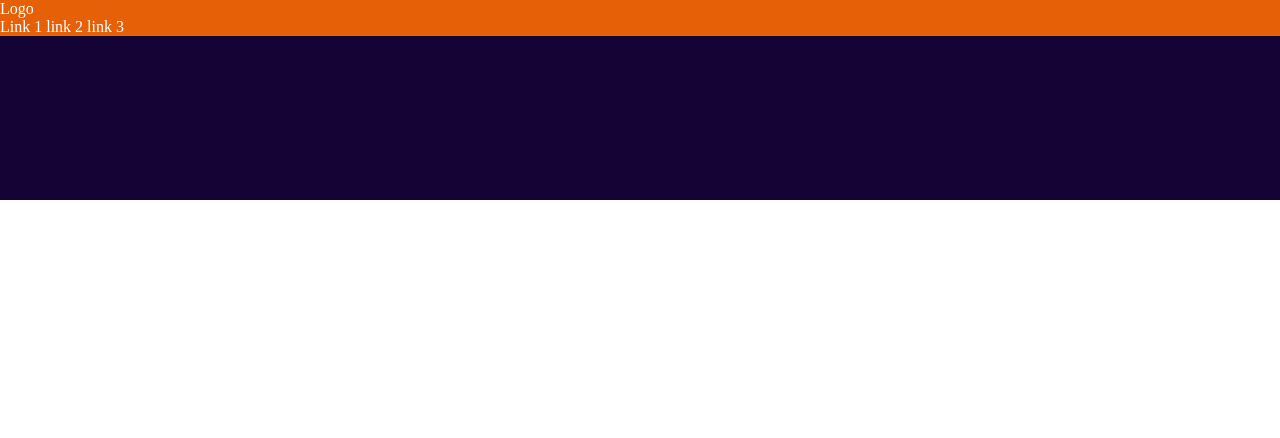
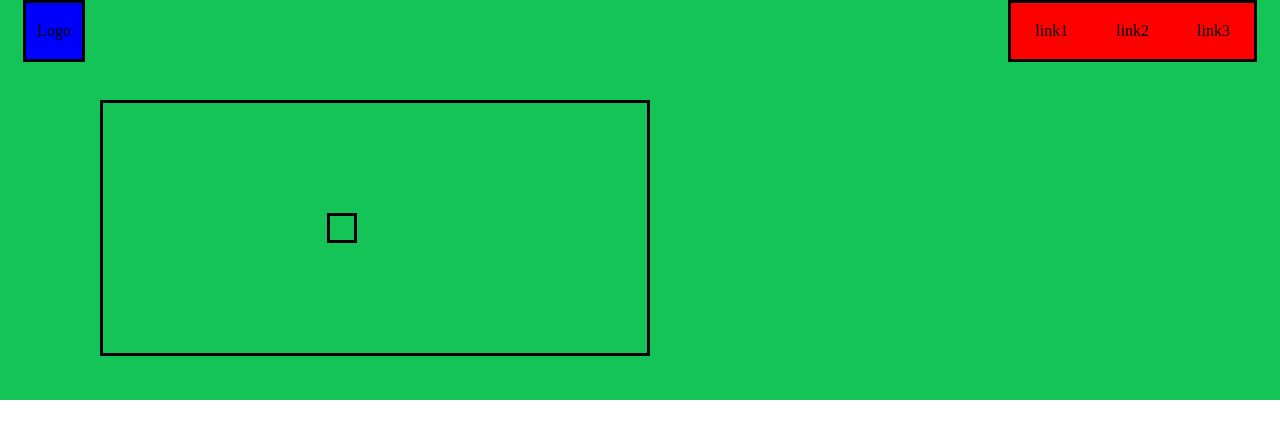
Before and after one commit to TheonDelgado/css-exercises, a plain HTML site: page Landing-Page/index.html in a window 1280 px wide. Drawn offline with Linux system fonts and the light colour scheme.

Commit message:
Fixed bug with header, working on creating Quote and Image areas

```diff
--- a/Landing-Page/index.html
+++ b/Landing-Page/index.html
@@ -2,20 +2,24 @@
 <html lang="en">
 
 <head>
-<title>Landing Page</title>
+<title></title>
 <meta charset="UTF-8">
 <link rel="stylesheet" href="style.css">
 </head>
 
 <body>
-  <div class="header-container">
-    <div class="header-item-1">Logo
-    <span class="links">Link 1 link 2 link 3</span>
-    </div>
+  <div class="header">
+    <span class="logo">Logo</span>
+    <span class="links-list">
+      <p class="link">link1</p>
+      <p class="link">link2</p>
+      <p class="link">link3</p>
+    </span>
   </div>
 
-
-
+  <div class="quote-area">
+    <span class="quote"></span>
+  </div>
 
 </body>
 
--- a/Landing-Page/style.css
+++ b/Landing-Page/style.css
@@ -4,26 +4,64 @@ body {
     margin: auto;
 }
 
-.header-container {
+.header {
     display: flex;
-    flex-direction: column;
-    justify-content: top;
+    background-color: rgba(4, 192, 76, 0.932);
+    height: 400px;
+    width: auto;
+    align-items: flex-start;
+    justify-content: space-between;
+    padding-left: 23px;
+    padding-right: 23px;
+    padding-top: 0px;
+}
 
-    background-color: rgb(21, 3, 53);
-    color: white;
+.logo {
+    display:flex;
+    background-color: blue;
+    justify-content: space-between;
+    height: 56px;
+    width: 56px;
+    border: solid black;
+    align-items: center;
+    justify-content: center;
 
-    height: 200px;
+}
+
+.links-list {
+    display: flex;
+    background-color: red;
+    height: 56px;
+    width: auto;
+    border: solid black;
+    align-items: center;
+    justify-content: space-between;
+
+}
+
+.link {
+    display: flex;
+    margin-left: 24px;
+    margin-right: 24px;
+}
+
+.quote-area {
+    display: flex;
+    justify-content: center;
+    align-items: center;
+    margin-right: 630px;
+    margin-top: -300px;
+    margin-left: 100px;
+    border: solid black;
+    height: 250px;
     width: auto;
 }
 
-.header-item-1 {
+.quote {
     display: flex;
-    background-color: rgb(230, 96, 7);
-    flex-direction: column;
+    border: solid black;
+    height: 24px;
+    width: 24px;
+    margin-right: 66px;
+
 }
-
-.links {
-    display: flex;
-    flex-direction: column;
-    justify-content: right;
-}
```
